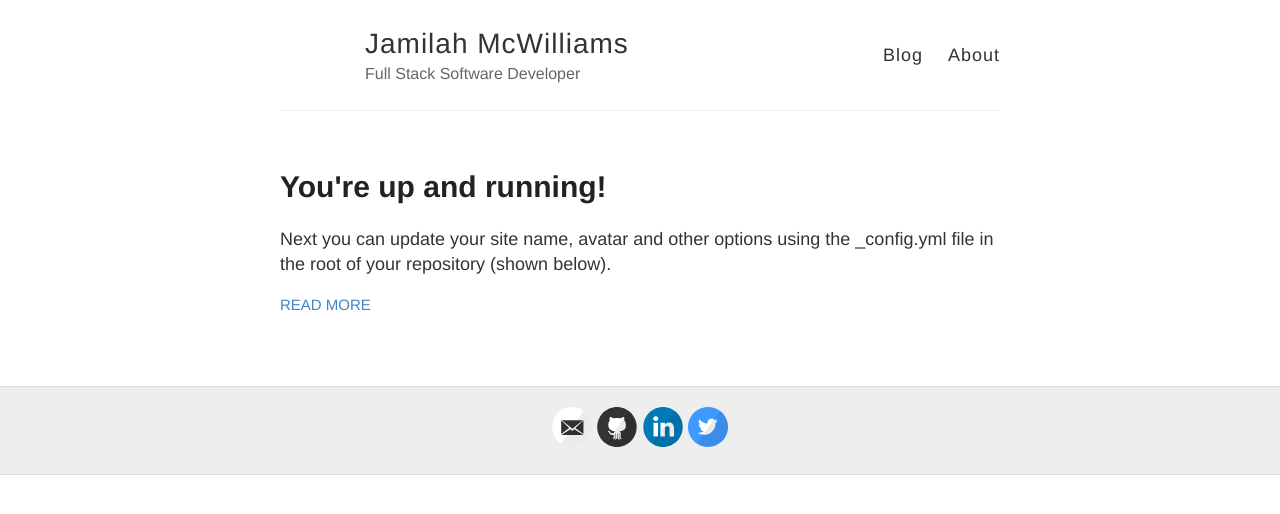
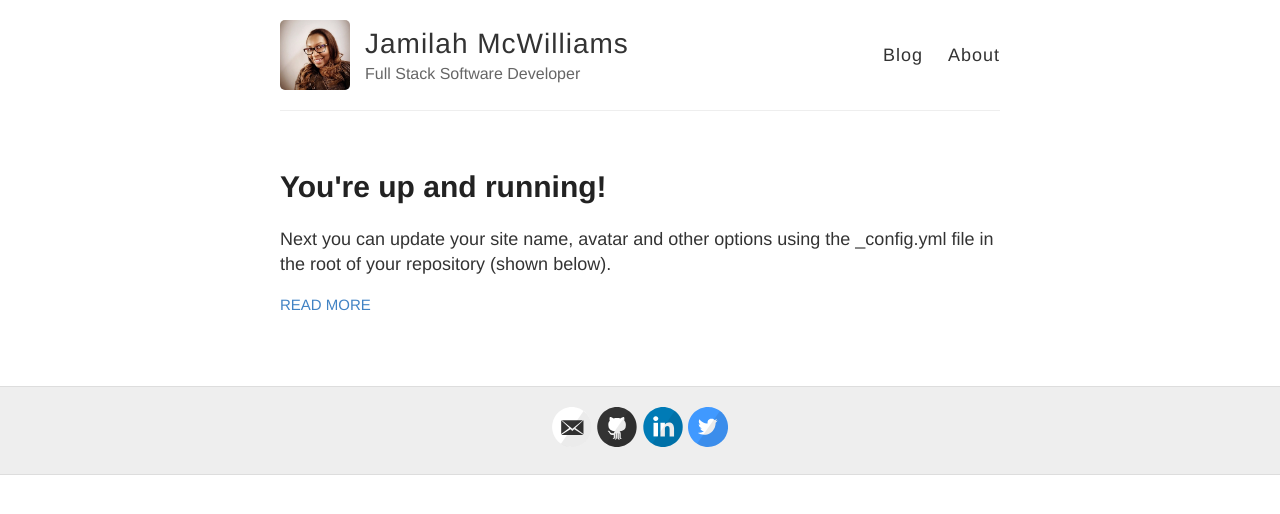
Before and after one commit to thejamilah/thejamilah.github.io, a Jekyll site: the page built from index.html, in a window 1280 px wide. Shown: the top 514 px of the page. Built offline with Jekyll 4.4.1, drawn with Linux system fonts in a browser that asks for light colours.

Commit message:
Update _config.yml

```diff
--- a/_config.yml
+++ b/_config.yml
@@ -9,7 +9,7 @@ name: Jamilah McWilliams
 description: Full Stack Software Developer
 
 # URL of your avatar or profile pic (you could use your GitHub profile pic)
-avatar:
+avatar: http://thejamilah.github.io/images/jamilah.jpg
 
 #
 # Flags below are optional
```
